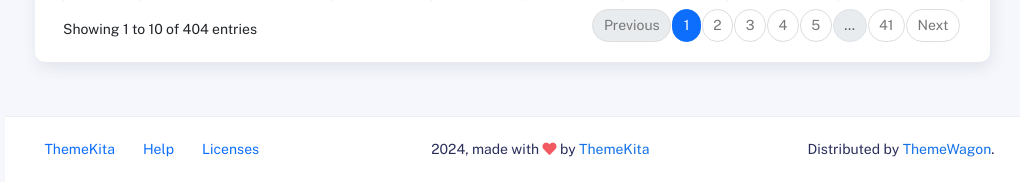
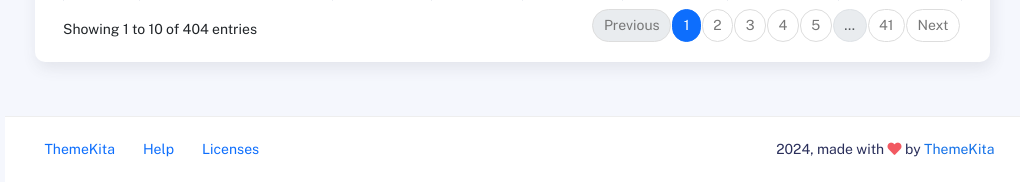
Before and after one commit to erifebrianto/capstone, a CodeIgniter app: page /index.php/siswa/index in a window 1280 px wide. Shown: the part 1610-1792 px from the top of the page, without its empty margins (260-1280 px from the left). Run offline with CodeIgniter, Linux system fonts and the light colour scheme; a user stored in the database is signed in; data comes from the database, SQL or seed files in the repository; some libraries are stand-ins or nearby versions.

Commit message:
Update footer.php

```diff
--- a/application/views/templates/footer.php
+++ b/application/views/templates/footer.php
@@ -18,10 +18,6 @@
             <div class="copyright">
               2024, made with <i class="fa fa-heart heart text-danger"></i> by
               <a href="http://www.themekita.com">ThemeKita</a>
-            </div>
-            <div>
-              Distributed by
-              <a target="_blank" href="https://themewagon.com/">ThemeWagon</a>.
             </div>
           </div>
         </footer>
```
